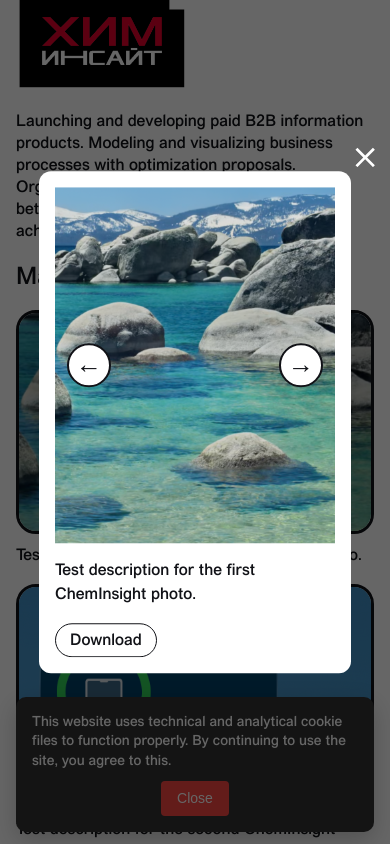
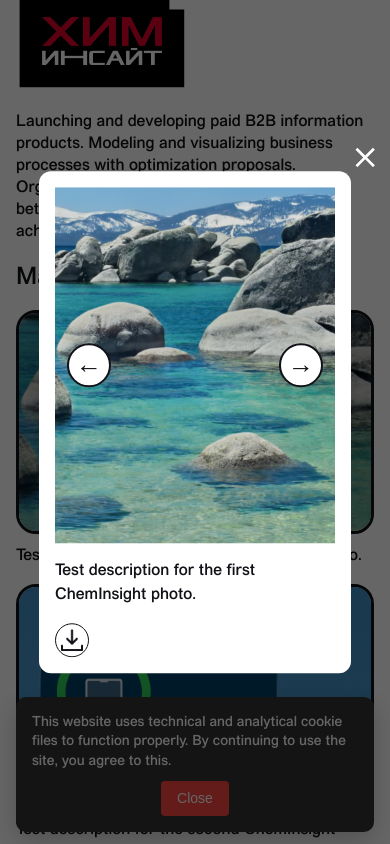
Before and after one commit to gitsvitya/svitya-personal, a Next.js app: page /en/work/cheminsight in a window 390 px wide. Both pictures are taken after a click on the button 195 px from the left and 844 px from the top of the page. Shown: the part 422-1266 px from the top of the page. Built offline with nearby package versions, Linux system fonts and the light colour scheme; no server answers.

Commit message:
Added: download button to all modal windows

```diff
--- a/src/components/AppPhotoGallery/AppPhotoGallery.module.css
+++ b/src/components/AppPhotoGallery/AppPhotoGallery.module.css
@@ -184,19 +184,14 @@
   align-items: center;
   justify-content: center;
   align-self: flex-start;
-  min-height: 40px;
-  padding: 0 10px;
+  width: 40px;
+  height: 40px;
+  padding: 0;
   border: 1px solid var(--border-color);
   border-radius: 999px;
   background-color: var(--bg-surface);
   color: var(--text-primary);
-  font-family: 'VremenaGrotesk', sans-serif;
-  font-size: 22px;
-  font-style: normal;
-  font-weight: 400;
-  line-height: 1;
   text-decoration: none;
-  text-rendering: optimizeLegibility;
   transition:
     opacity var(--transition-fast),
     background-color var(--transition-slow),
@@ -209,17 +204,25 @@
   color: var(--accent);
 }
 
+.downloadLink::before {
+  content: "";
+  display: block;
+  width: 22px;
+  height: 22px;
+  background-color: currentColor;
+  -webkit-mask-image: url("../../images/download-icon.png");
+  -webkit-mask-position: center;
+  -webkit-mask-repeat: no-repeat;
+  -webkit-mask-size: contain;
+  mask-image: url("../../images/download-icon.png");
+  mask-position: center;
+  mask-repeat: no-repeat;
+  mask-size: contain;
+}
+
 .downloadLink:focus-visible {
   outline: 3px solid var(--accent);
   outline-offset: 5px;
-}
-
-.downloadText {
-  display: inline-flex;
-  align-items: center;
-  height: 1em;
-  line-height: 1;
-  transform: translateY(2px);
 }
 
 @media (max-width: 650px) {
@@ -232,17 +235,12 @@
   }
 
   .previewDescription,
-  .description,
-  .downloadLink {
+  .description {
     font-size: 16px;
   }
 
   .downloadLink {
-    min-height: 34px;
-    padding: 0 14px;
-  }
-
-  .downloadText {
-    transform: translateY(1px);
+    width: 34px;
+    height: 34px;
   }
 }
--- a/src/components/AppPhotoGallery/AppPhotoGallery.tsx
+++ b/src/components/AppPhotoGallery/AppPhotoGallery.tsx
@@ -212,17 +212,14 @@ function PhotoModalContent({
       >
         {photo.description}
       </p>
-      {photo.downloadSrc && (
       <a
         className={`${styles.downloadLink} ${
           showPhotoContent ? styles.photoVisible : styles.photoHidden
         }`}
         href={photo.downloadSrc}
         download
-        >
-          <span className={styles.downloadText}>{text.detail.download}</span>
-        </a>
-      )}
+        aria-label={text.detail.download}
+      />
     </div>
   );
 }
--- a/src/content/companies.ts
+++ b/src/content/companies.ts
@@ -24,7 +24,7 @@ type CompanyCopy = {
 
 export type CompanyPhoto = {
   src: string;
-  downloadSrc?: string;
+  downloadSrc: string;
   description: Record<Language, string>;
 };
 
@@ -52,7 +52,7 @@ export type LocalizedCompany = Omit<CompanyRecord, "translations" | "materials">
       enabled: boolean;
       photos: Array<{
         src: string;
-        downloadSrc?: string;
+        downloadSrc: string;
         description: string;
       }>;
     };
@@ -86,6 +86,7 @@ export const COMPANIES: Record<CompanyId, CompanyRecord> = {
         },
         {
           src: resolveImageSrc(chemInsightMaterial2),
+          downloadSrc: resolveImageSrc(chemInsightMaterial2),
           description: {
             ru: "Тестовое описание второй фотографии ChemInsight.",
             en: "Test description for the second ChemInsight photo.",
```
Also changed, not shown: src/images/download-icon.png (added). Lines whose indentation alone changed are shown as unchanged.
